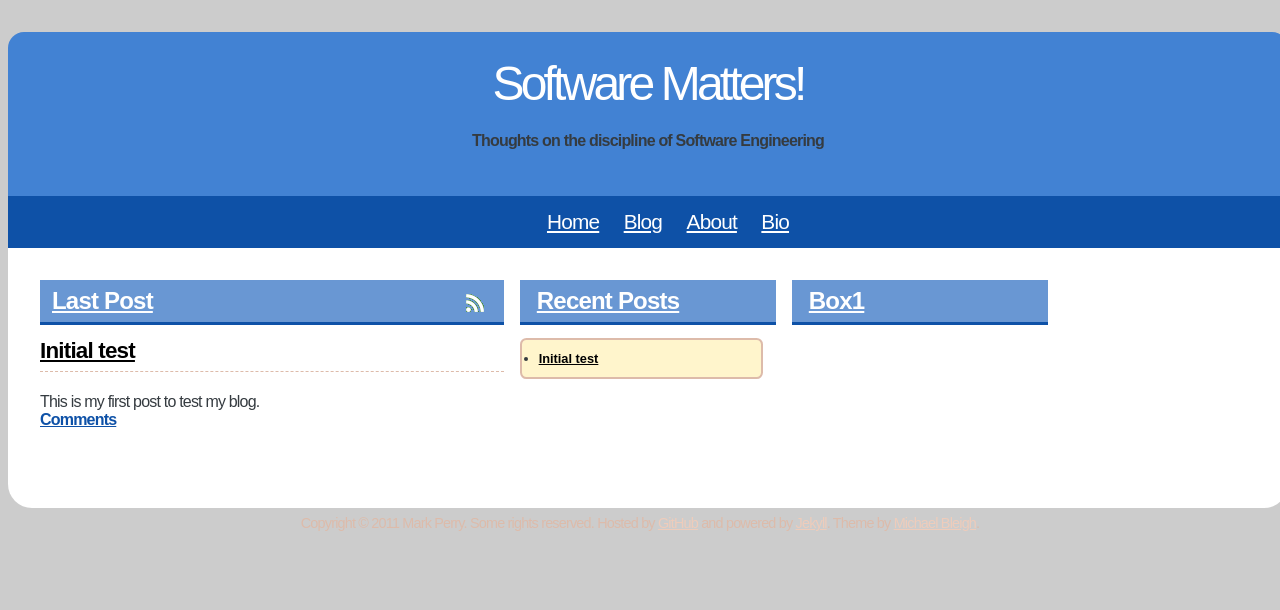
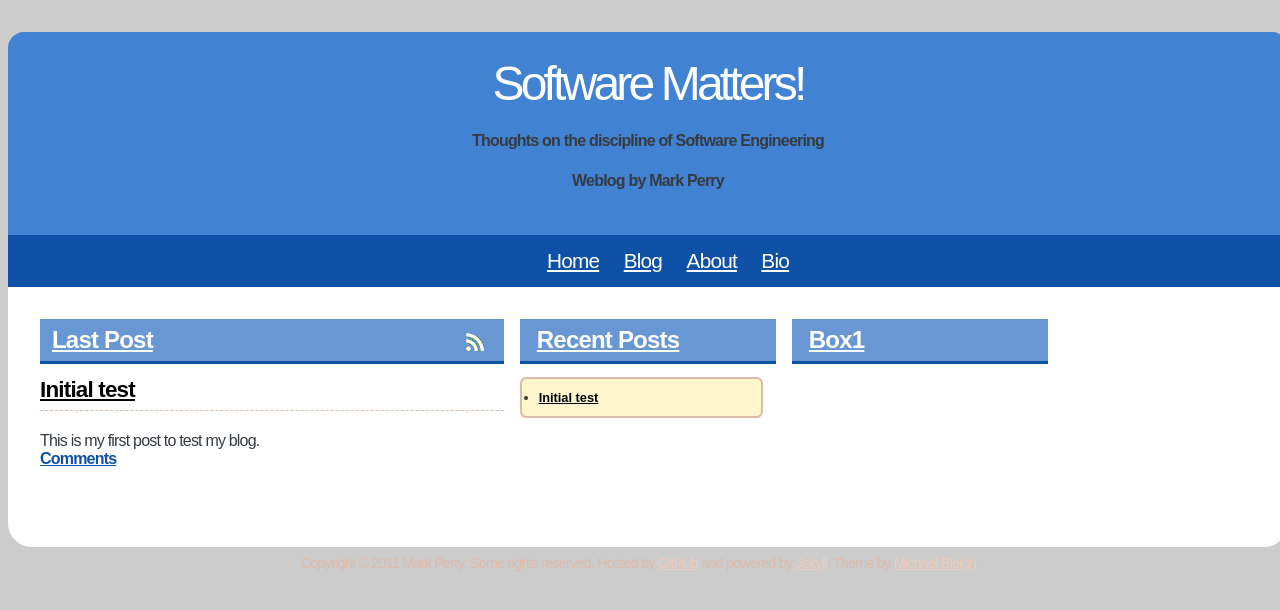
Before and after one commit to kouzouigh/mperry.github.io, a Jekyll site: the page built from index.html, in a window 1280 px wide. Shown: the top 610 px of the page. Built offline with Jekyll 4.4.1, drawn with Linux system fonts in a browser that asks for light colours.

Commit message:
Added subtitle

```diff
--- a/_config.yml
+++ b/_config.yml
@@ -6,5 +6,6 @@ title_full: "Software Matters!: Thoughts on the discipline of Software Engineeri
 title_short: "Software Matters!"
 title_first: "Software Matters!"
 title_second: "Thoughts on the discipline of Software Engineering"
+title_third: "Weblog by Mark Perry"
 email: "maperry78@yahoo.com.au"
 name: "Mark Perry"
--- a/_layouts/master.html
+++ b/_layouts/master.html
@@ -17,6 +17,7 @@
       <div id='header'>
         <h1>{{ site.title_first }}</h1>
         <h4>{{ site.title_second }}</h4>
+		<h4>{{ site.title_third }}</h4>
       </div>
       <div id='menu'>
         <ul>
```
